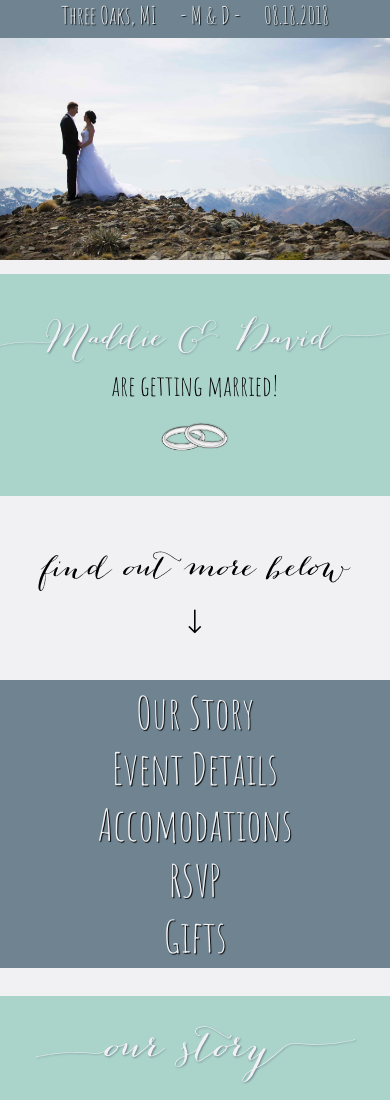
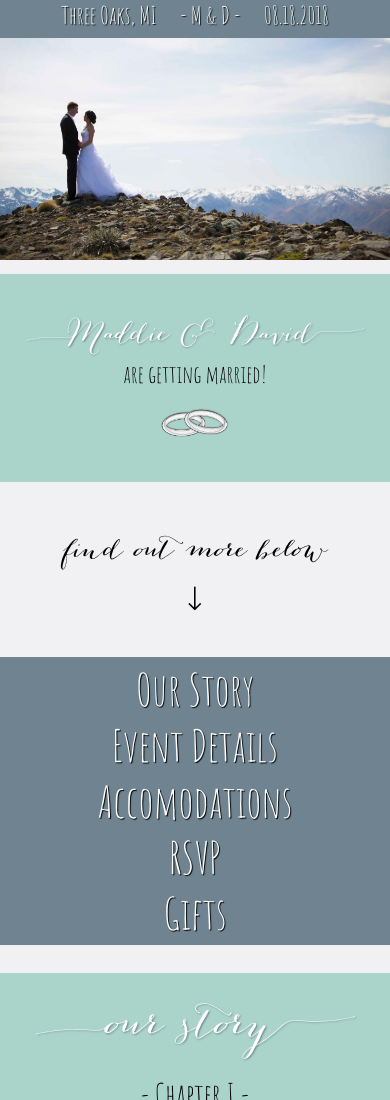
Before and after one commit to dimays/weddingWebsite, a plain HTML site: page index.html in a window 390 px wide. Shown: the top 1100 px of the page. Drawn offline with nearby package versions, Linux system fonts and the light colour scheme.

Commit message:
Update style.css

```diff
--- a/style.css
+++ b/style.css
@@ -101,7 +101,7 @@ html {
   font-family: 'Bombshell Pro', cursive;
   font-weight: 100;
   text-align: center;
-  color: #f1f1f4; //off-white
+  color: #fff; //white
 }
 
 /*********
@@ -219,7 +219,7 @@ a {
   font-family: inherit;
   font-size: inherit;
   text-shadow: 1px 1px 1px #6f8490; //grey-blue
-  color: #f1f1f4; //off-white
+  color: #fff; //white
 }
 
 a:hover {
@@ -267,7 +267,7 @@ td {
 
 .eventName {
   text-shadow: 1px 1px 2px #6f8490; //grey-blue
-  color: #f1f1f4; //off-white
+  color: #fff //white
 }
 
 .description {
@@ -356,16 +356,13 @@ Responsive Media Inquiries
 
 @media only screen and (max-width: 480px) {
   #bannerHeader, h2, h3 {
-    font-size: 1.75rem;
+    font-size: 1.5rem;
   }
   td {
     font-size: 1.5rem;
   }
-  h4, li, p, th {
+  h4, h5, li, p, th {
     font-size: 2rem;
-  }
-  h5 {
-    font-size: 2.25rem;
   }
   .description {
     font-size: 1rem;
```
